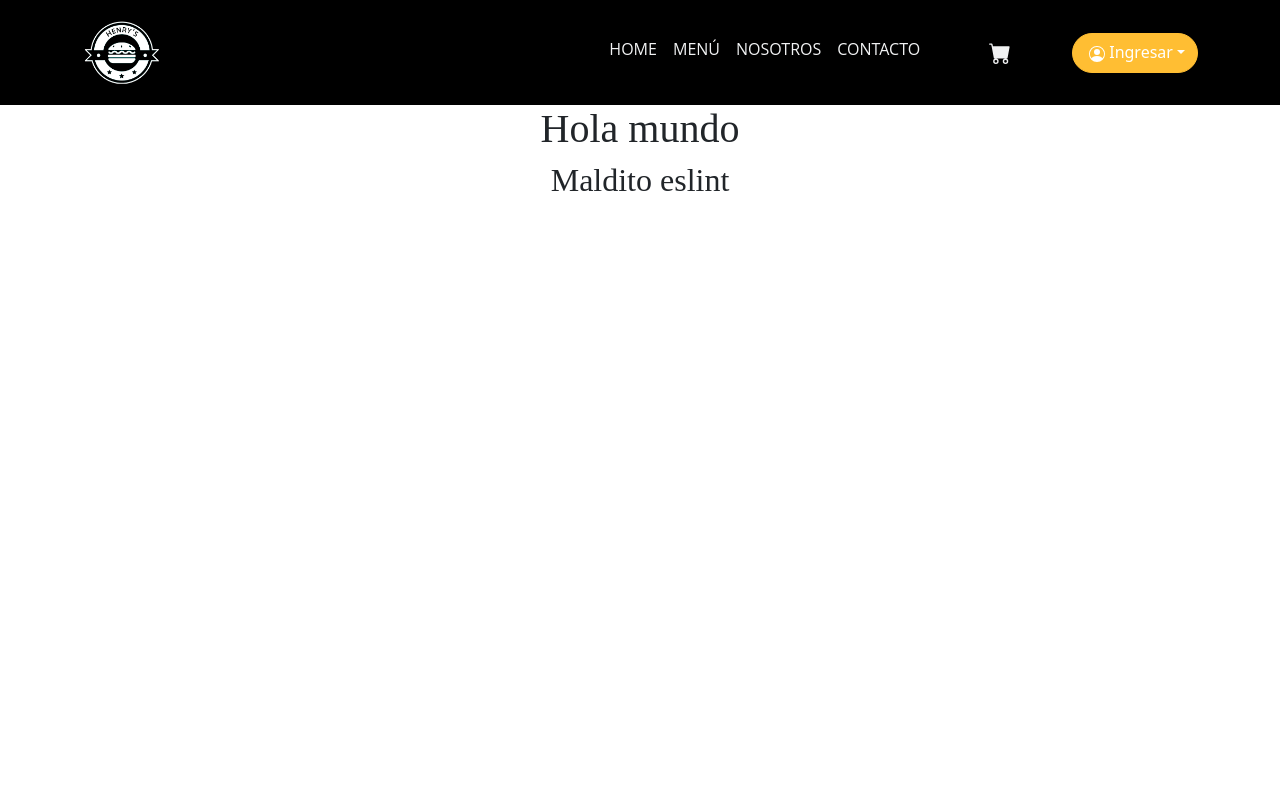
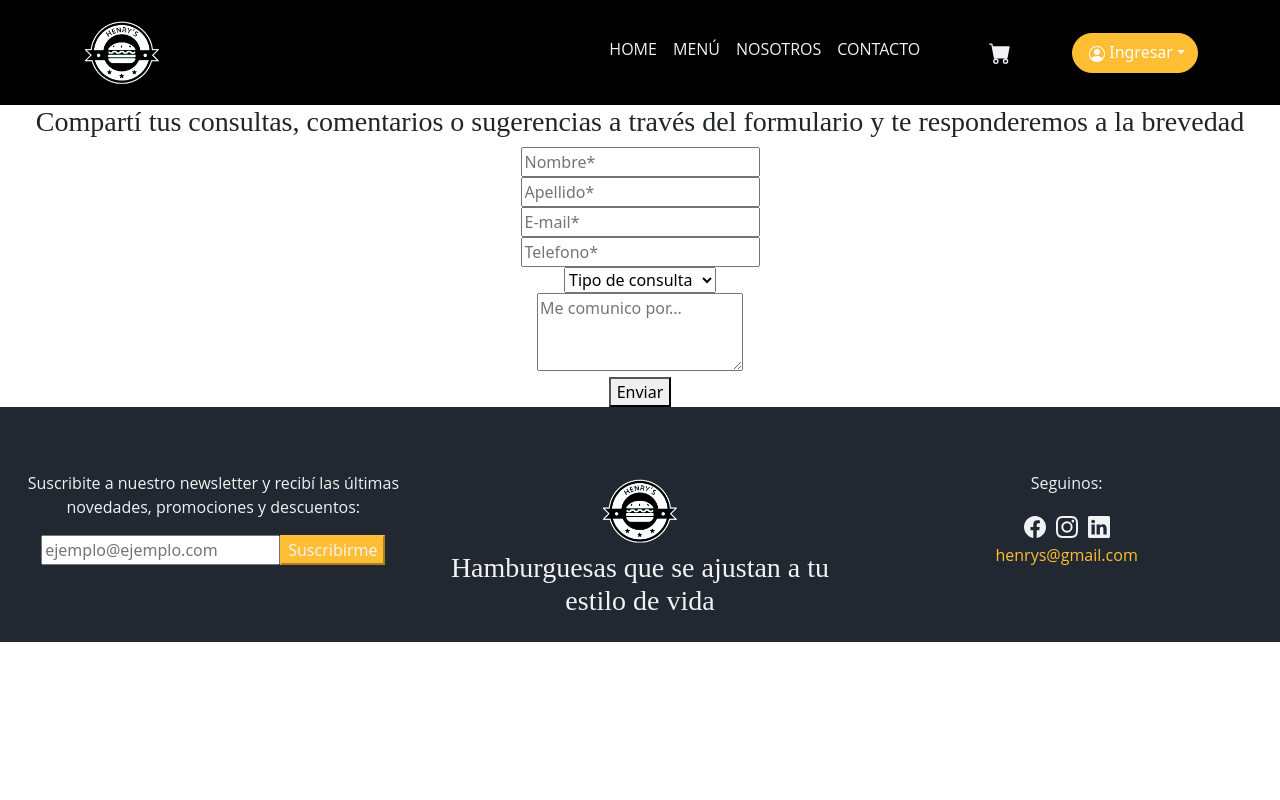
Before and after one commit to mabhyHs/Henrys-app, a React (Create React App) app in the folder client/: page /contacto in a window 1280 px wide. Shown: the top 800 px of the page. Built offline with nearby package versions, Linux system fonts and the light colour scheme.

Commit message:
create contactoForm

```diff
--- a/client/src/Components/ContactForm/ContactoForm.jsx
+++ b/client/src/Components/ContactForm/ContactoForm.jsx
@@ -1,11 +1,98 @@
-import React from 'react';
+import React, { useState, useRef } from 'react';
 import './ContactForm.css';
 
 function ContactoForm() {
+  const form = useRef();
+  // eslint-disable-next-line no-unused-vars
+  const [done, setDone] = useState(false);
+
+  function handleSubmit(e) {
+    e.preventDefault();
+  }
+
   return (
-    <div className="contact__form__container">
-      <h1>Hola mundo</h1>
-      <h2>Maldito eslint</h2>
+    <div>
+      <h3>
+        Compartí tus consultas, comentarios o sugerencias a través del
+        formulario y te responderemos a la brevedad
+      </h3>
+
+      <form ref={form} onSubmit={handleSubmit} action="#" id="contact_form">
+        <div>
+          <input
+            type="text"
+            placeholder="Nombre*"
+            name="name"
+            id="name_input"
+            required
+          />
+        </div>
+
+        <div>
+          <input
+            type="text"
+            placeholder="Apellido*"
+            name="name"
+            id="surname_input"
+            required
+          />
+        </div>
+
+        <div>
+          <input
+            type="email"
+            placeholder="E-mail*"
+            name="email"
+            id="email_input"
+            required
+          />
+        </div>
+
+        <div>
+          <input
+            type="text"
+            placeholder="Telefono*"
+            name="telephone"
+            id="telephone_input"
+            required
+          />
+        </div>
+
+        <div>
+          <select
+            placeholder="Tipo de consulta"
+            name="subject"
+            id="subject_input"
+            required
+          >
+            <option value="default" hidden>
+              Tipo de consulta
+            </option>
+            <option value="1">Franquicias</option>
+            <option value="2">Consulta General</option>
+            <option value="3">Felicitaciones</option>
+            <option value="4">Reclamos</option>
+          </select>
+        </div>
+
+        <div>
+          <textarea
+            name="message"
+            placeholder="Me comunico por..."
+            id="message_input"
+            cols="20"
+            rows="3"
+            required
+          />
+        </div>
+
+        <div>
+          <button type="submit" key="submit" value="submit" id="form_button">
+            Enviar
+          </button>
+          {done && <h3>Gracias, en breve nos contactaremos!</h3>}
+        </div>
+      </form>
     </div>
   );
 }
```
